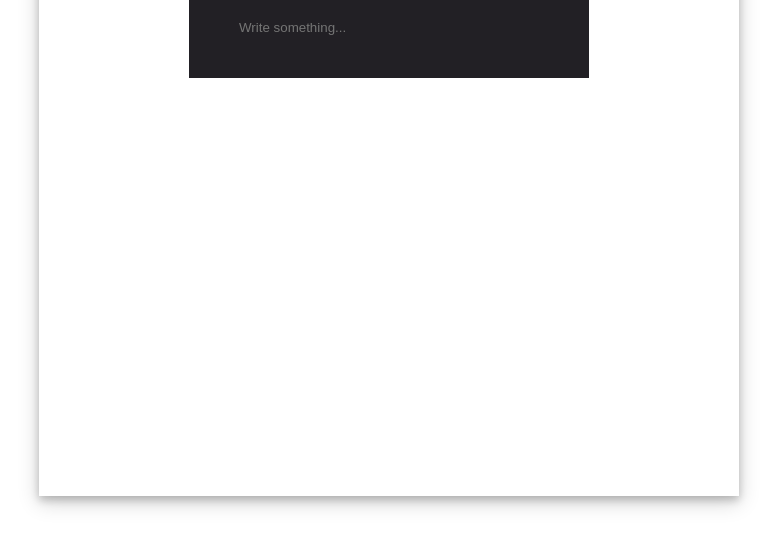
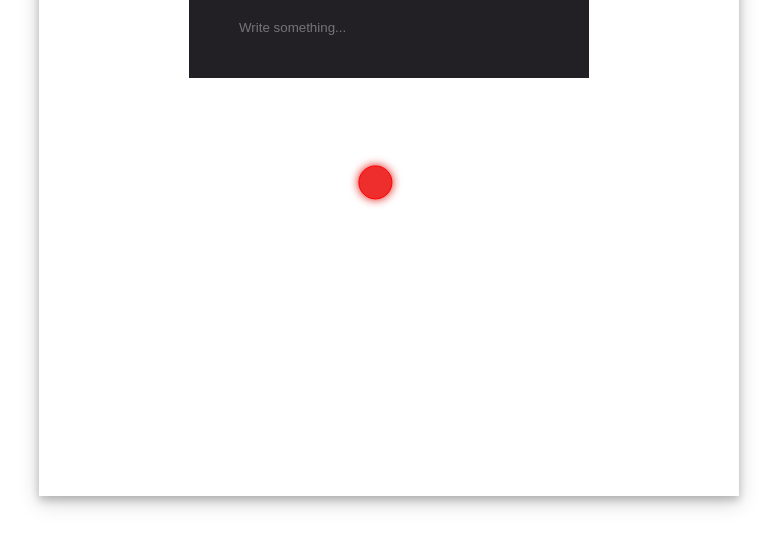
Before and after one commit to NicatAliyev26/ToDoList, a plain HTML site: page index.html in a window 1280 px wide. Shown: the part 204-752 px from the top of the page, without its empty margins (251-1028 px from the left). Drawn offline with nearby package versions, Linux system fonts and the light colour scheme.

Commit message:
Update index.html

```diff
--- a/index.html
+++ b/index.html
@@ -23,7 +23,7 @@
             <li></i></li>
         </ul>
       </div>
-
+    <p class="cursor"></p>
 
       <script src="app.js"></script>
 
```
